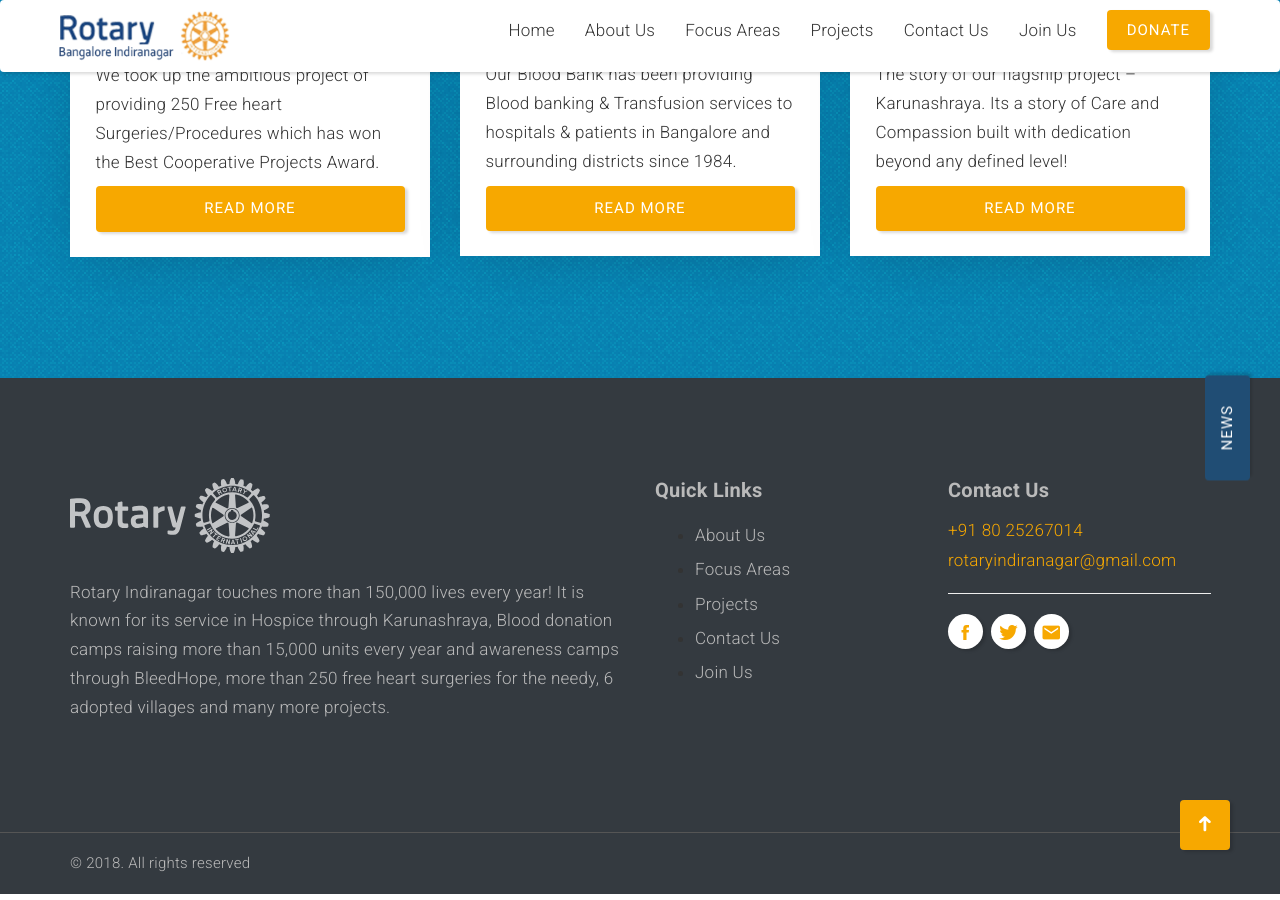
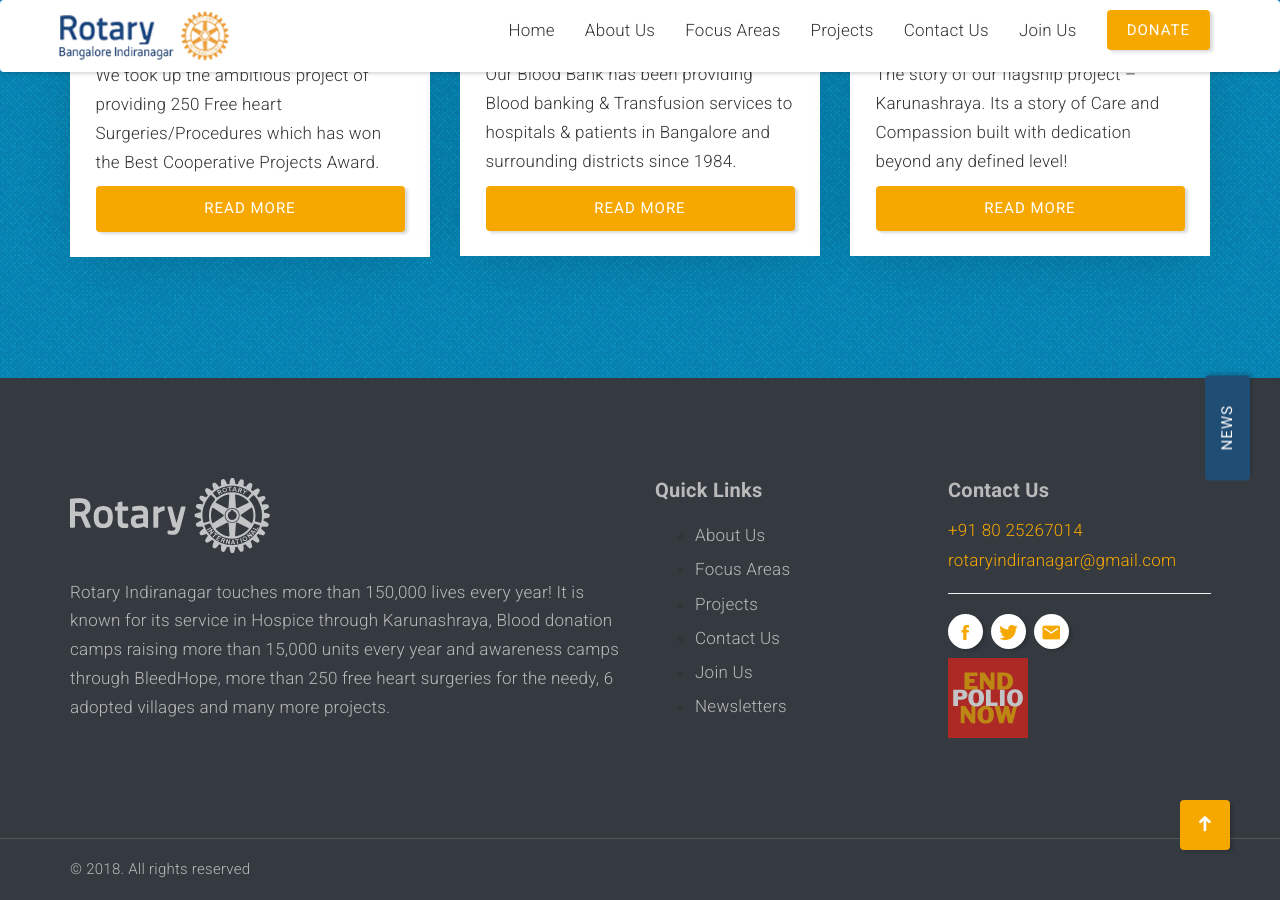
Before and after one commit to sharathdt/rtry, a Jekyll site: the page built from index.html, in a window 1280 px wide and 900 px high, scrolled down 3604 px. Built offline with Jekyll 4.4.1, drawn with Linux system fonts in a browser that asks for light colours; some web fonts are replaced.

Commit message:
polio icon in the footer

```diff
--- a/_includes/footer.html
+++ b/_includes/footer.html
@@ -16,6 +16,7 @@
                                {% for item in site.data.data.menus offset: 1 %}
                                  <li><a href="{{site.baseurl}}/{{item.link}}">{{item.title}}</a></li>
                                 {% endfor %}
+                                <li><a href="{{site.baseurl}}/newsletters/">Newsletters</a></li>
                             </ul>
                         </div>
                     </div>
@@ -32,8 +33,14 @@
                                 <li><a href="{{site.data.data.information.twitter}}"><i class="ion-social-twitter"></i></a></li>
                                 <li><a href="mailto:{{site.data.data.information.email}}"><i class="ion-android-mail"></i></a></li>
                             </ul>
+                            <br>
+                            <div class="text-left pt-20">
+                                <img class="polio" width="80" src="{{site.baseurl}}/images/logo-end-polio.svg" alt="End Polio Logo">
+                            </div>
                         </div>
+
                     </div>
+
                 </div>
             </div>
         </div>
```
